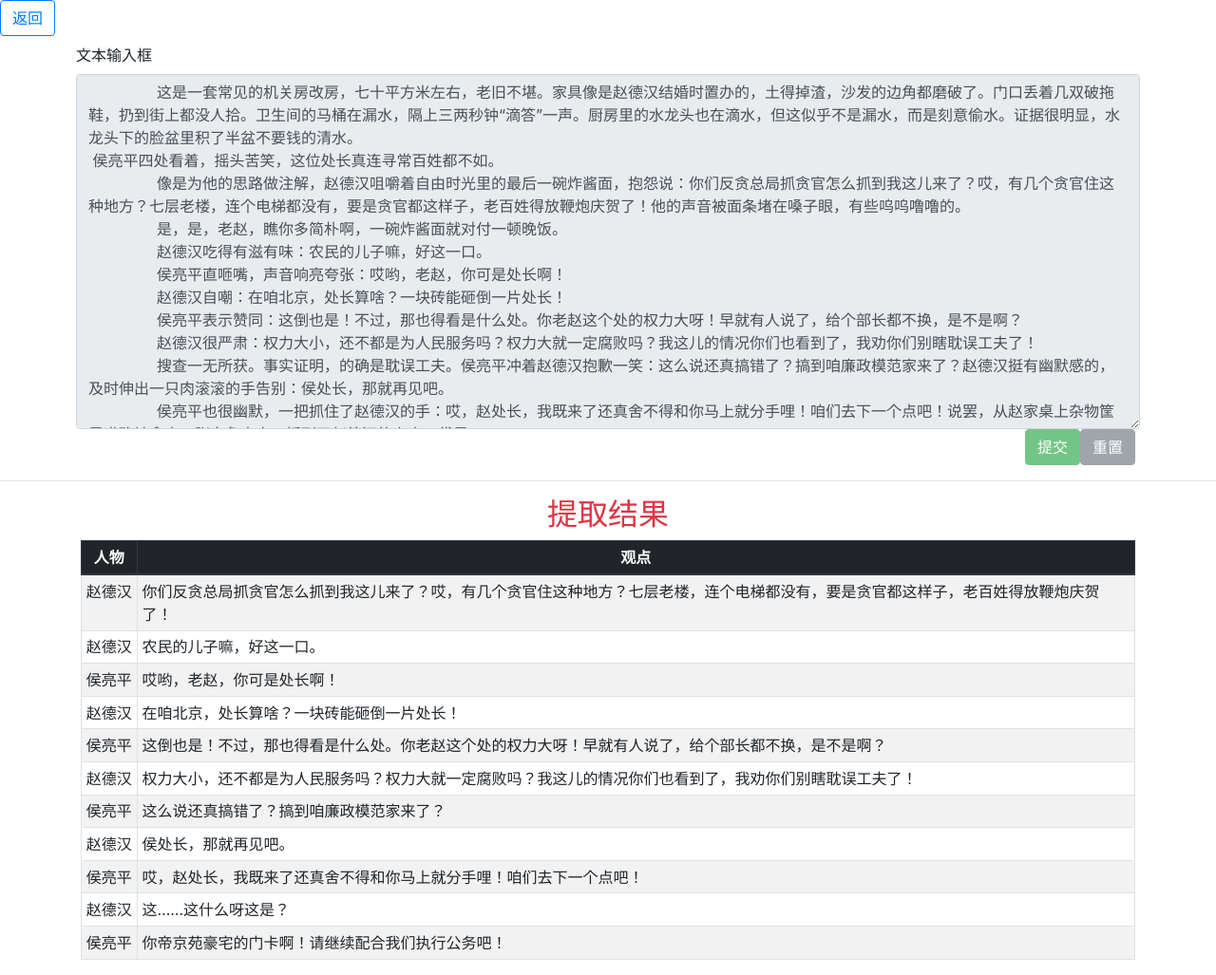
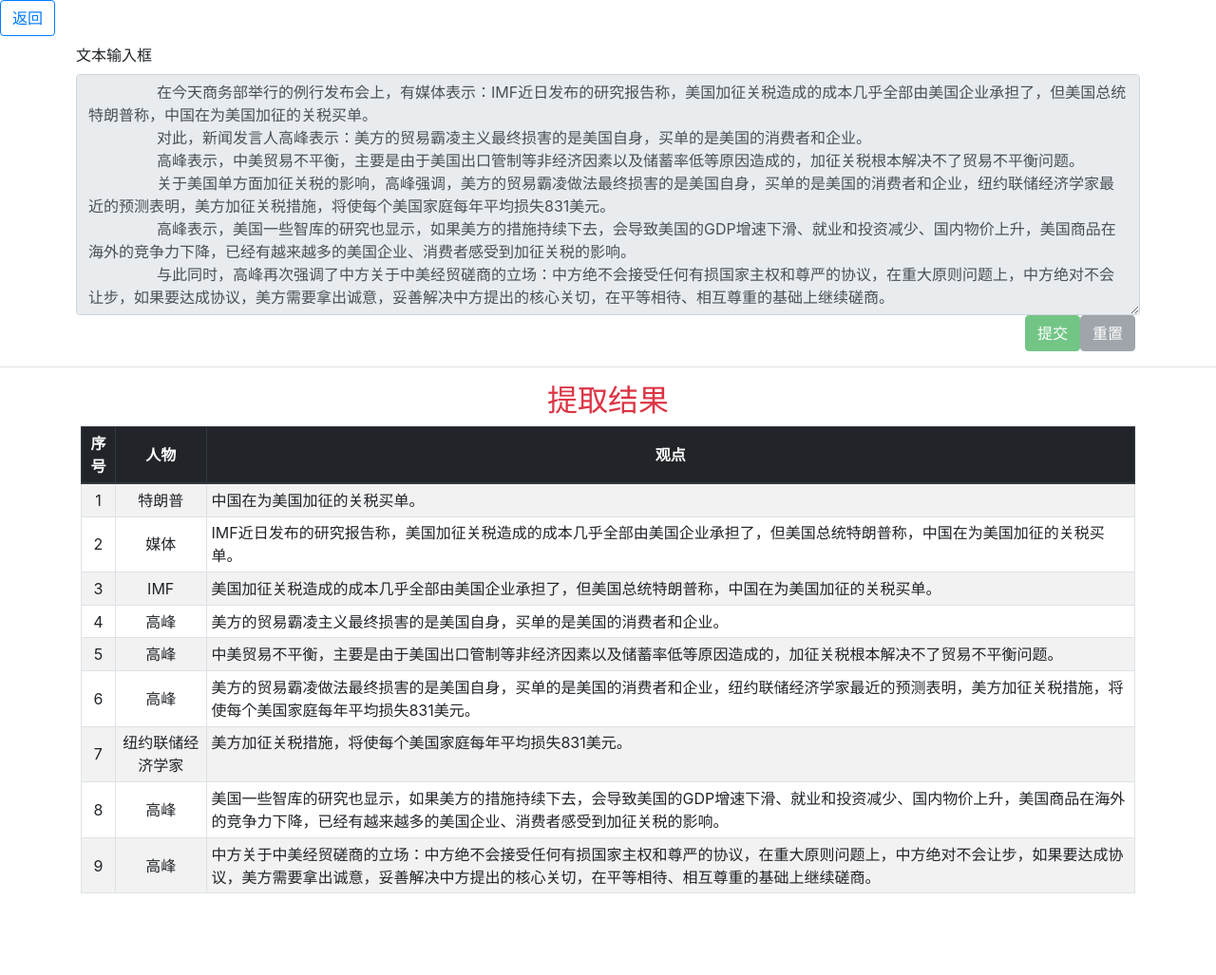
Before and after one commit to pchen12567/AI-For-NLP, a Python web app: template Week_05_Word2Vec/Project_01/templates/sample.html in a window 1280 px wide. Shown: the whole page at 95% size. After the commit the page ends 941 px from the top, so only its background shows below. Run offline with Jinja, Linux system fonts and the light colour scheme; the template is opened without the code that fills it, so the values that code supplies are empty; some libraries are stand-ins or nearby versions.

Commit message:
Update HTML files

```diff
--- a/Week_05_Word2Vec/Project_01/templates/index.html
+++ b/Week_05_Word2Vec/Project_01/templates/index.html
@@ -28,12 +28,14 @@
     <table class="table table-sm table-striped table-bordered table-hover" id="result">
         <thead class="thead-dark">
             <tr>
-                <th scope="col" class="text-center">人物</th>
-                <th scope="col" class="text-center">观点</th>
+                <th scope="col" rowspan=$rowspan style='vertical-align: middle;text-align: center;'>序号</th>
+                <th scope="col" rowspan=$rowspan style='vertical-align: middle;text-align: center;'>人物</th>
+                <th scope="col" rowspan=$rowspan style='vertical-align: middle;text-align: center;'>观点</th>
             </tr>
         </thead>
         <tbody>
             <tr>
+                <td>&nbsp;</td>
                 <td>&nbsp;</td>
                 <td>&nbsp;</td>
             </tr>
--- a/Week_05_Word2Vec/Project_01/templates/sample.html
+++ b/Week_05_Word2Vec/Project_01/templates/sample.html
@@ -11,21 +11,13 @@
     <form action="" name="input" method="post">
         <div class="form-row">
             <label for="content">文本输入框</label>
-            <textarea class="form-control" id="content" name="input_text" rows="15" readonly>
-                这是一套常见的机关房改房，七十平方米左右，老旧不堪。家具像是赵德汉结婚时置办的，土得掉渣，沙发的边角都磨破了。门口丢着几双破拖鞋，扔到街上都没人拾。卫生间的马桶在漏水，隔上三两秒钟“滴答”一声。厨房里的水龙头也在滴水，但这似乎不是漏水，而是刻意偷水。证据很明显，水龙头下的脸盆里积了半盆不要钱的清水。
- 侯亮平四处看着，摇头苦笑，这位处长真连寻常百姓都不如。
-                像是为他的思路做注解，赵德汉咀嚼着自由时光里的最后一碗炸酱面，抱怨说：你们反贪总局抓贪官怎么抓到我这儿来了？哎，有几个贪官住这种地方？七层老楼，连个电梯都没有，要是贪官都这样子，老百姓得放鞭炮庆贺了！他的声音被面条堵在嗓子眼，有些呜呜噜噜的。
-                是，是，老赵，瞧你多简朴啊，一碗炸酱面就对付一顿晚饭。
-                赵德汉吃得有滋有味：农民的儿子嘛，好这一口。
-                侯亮平直咂嘴，声音响亮夸张：哎哟，老赵，你可是处长啊！
-                赵德汉自嘲：在咱北京，处长算啥？一块砖能砸倒一片处长！
-                侯亮平表示赞同：这倒也是！不过，那也得看是什么处。你老赵这个处的权力大呀！早就有人说了，给个部长都不换，是不是啊？
-                赵德汉很严肃：权力大小，还不都是为人民服务吗？权力大就一定腐败吗？我这儿的情况你们也看到了，我劝你们别瞎耽误工夫了！
-                搜查一无所获。事实证明，的确是耽误工夫。侯亮平冲着赵德汉抱歉一笑：这么说还真搞错了？搞到咱廉政模范家来了？赵德汉挺有幽默感的，及时伸出一只肉滚滚的手告别：侯处长，那就再见吧。
-                侯亮平也很幽默，一把抓住了赵德汉的手：哎，赵处长，我既来了还真舍不得和你马上就分手哩！咱们去下一个点吧！说罢，从赵家桌上杂物筐里准确地拿出一张白色门卡，插到了赵德汉的上衣口袋里。
-                赵德汉慌了，忙把门卡往外掏：这……这什么呀这是？
-                你帝京苑豪宅的门卡啊！请继续配合我们执行公务吧！
-                赵德汉的幽默感瞬间消失，一下子软软瘫坐到地上……
+            <textarea class="form-control" id="content" name="input_text" rows="10" readonly>
+                在今天商务部举行的例行发布会上，有媒体表示：IMF近日发布的研究报告称，美国加征关税造成的成本几乎全部由美国企业承担了，但美国总统特朗普称，中国在为美国加征的关税买单。
+                对此，新闻发言人高峰表示：美方的贸易霸凌主义最终损害的是美国自身，买单的是美国的消费者和企业。
+                高峰表示，中美贸易不平衡，主要是由于美国出口管制等非经济因素以及储蓄率低等原因造成的，加征关税根本解决不了贸易不平衡问题。
+                关于美国单方面加征关税的影响，高峰强调，美方的贸易霸凌做法最终损害的是美国自身，买单的是美国的消费者和企业，纽约联储经济学家最近的预测表明，美方加征关税措施，将使每个美国家庭每年平均损失831美元。
+                高峰表示，美国一些智库的研究也显示，如果美方的措施持续下去，会导致美国的GDP增速下滑、就业和投资减少、国内物价上升，美国商品在海外的竞争力下降，已经有越来越多的美国企业、消费者感受到加征关税的影响。
+                与此同时，高峰再次强调了中方关于中美经贸磋商的立场：中方绝不会接受任何有损国家主权和尊严的协议，在重大原则问题上，中方绝对不会让步，如果要达成协议，美方需要拿出诚意，妥善解决中方提出的核心关切，在平等相待、相互尊重的基础上继续磋商。
             </textarea>
         </div>
         <div class="d-flex justify-content-end">
@@ -43,54 +35,56 @@
     <table class="table table-sm table-striped table-bordered table-hover" id="result">
         <thead class="thead-dark">
             <tr>
-            <th scope="col" class="text-center">人物</th>
-            <th scope="col" class="text-center">观点</th>
+                <th scope="col" rowspan=$rowspan style='vertical-align: middle;text-align: center;'>序号</th>
+                <th scope="col" rowspan=$rowspan style='vertical-align: middle;text-align: center;'>人物</th>
+                <th scope="col" rowspan=$rowspan style='vertical-align: middle;text-align: center;'>观点</th>
             </tr>
         </thead>
         <tbody>
             <tr>
-            <td class="text-center">赵德汉</td>
-            <td>你们反贪总局抓贪官怎么抓到我这儿来了？哎，有几个贪官住这种地方？七层老楼，连个电梯都没有，要是贪官都这样子，老百姓得放鞭炮庆贺了！</td>
+                <td rowspan=$rowspan style='vertical-align: middle;text-align: center;'>1</td>
+                <td rowspan=$rowspan style='vertical-align: middle;text-align: center;'>特朗普</td>
+                <td>中国在为美国加征的关税买单。</td>
             </tr>
             <tr>
-            <td class="text-center">赵德汉</td>
-            <td>农民的儿子嘛，好这一口。</td>
+                <td rowspan=$rowspan style='vertical-align: middle;text-align: center;'>2</td>
+                <td rowspan=$rowspan style='vertical-align: middle;text-align: center;'>媒体</td>
+                <td>IMF近日发布的研究报告称，美国加征关税造成的成本几乎全部由美国企业承担了，但美国总统特朗普称，中国在为美国加征的关税买单。</td>
             </tr>
             <tr>
-            <td class="text-center">侯亮平</td>
-            <td>哎哟，老赵，你可是处长啊！</td>
+                <td rowspan=$rowspan style='vertical-align: middle;text-align: center;'>3</td>
+                <td rowspan=$rowspan style='vertical-align: middle;text-align: center;'>IMF</td>
+                <td>美国加征关税造成的成本几乎全部由美国企业承担了，但美国总统特朗普称，中国在为美国加征的关税买单。</td>
             </tr>
             <tr>
-            <td class="text-center">赵德汉</td>
-            <td>在咱北京，处长算啥？一块砖能砸倒一片处长！</td>
+                <td rowspan=$rowspan style='vertical-align: middle;text-align: center;'>4</td>
+                <td rowspan=$rowspan style='vertical-align: middle;text-align: center;'>高峰</td>
+                <td>美方的贸易霸凌主义最终损害的是美国自身，买单的是美国的消费者和企业。</td>
             </tr>
             <tr>
-            <td class="text-center">侯亮平</td>
-            <td>这倒也是！不过，那也得看是什么处。你老赵这个处的权力大呀！早就有人说了，给个部长都不换，是不是啊？</td>
+                <td rowspan=$rowspan style='vertical-align: middle;text-align: center;'>5</td>
+                <td rowspan=$rowspan style='vertical-align: middle;text-align: center;'>高峰</td>
+                <td>中美贸易不平衡，主要是由于美国出口管制等非经济因素以及储蓄率低等原因造成的，加征关税根本解决不了贸易不平衡问题。</td>
             </tr>
             <tr>
-            <td class="text-center">赵德汉</td>
-            <td>权力大小，还不都是为人民服务吗？权力大就一定腐败吗？我这儿的情况你们也看到了，我劝你们别瞎耽误工夫了！</td>
+                <td rowspan=$rowspan style='vertical-align: middle;text-align: center;'>6</td>
+                <td rowspan=$rowspan style='vertical-align: middle;text-align: center;'>高峰</td>
+                <td>美方的贸易霸凌做法最终损害的是美国自身，买单的是美国的消费者和企业，纽约联储经济学家最近的预测表明，美方加征关税措施，将使每个美国家庭每年平均损失831美元。</td>
             </tr>
             <tr>
-            <td class="text-center">侯亮平</td>
-            <td>这么说还真搞错了？搞到咱廉政模范家来了？</td>
+                <td rowspan=$rowspan style='vertical-align: middle;text-align: center;'>7</td>
+                <td rowspan=$rowspan style='vertical-align: middle;text-align: center;'>纽约联储经济学家</td>
+                <td>美方加征关税措施，将使每个美国家庭每年平均损失831美元。</td>
             </tr>
             <tr>
-            <td class="text-center">赵德汉</td>
-            <td>侯处长，那就再见吧。</td>
+                <td rowspan=$rowspan style='vertical-align: middle;text-align: center;'>8</td>
+                <td rowspan=$rowspan style='vertical-align: middle;text-align: center;'>高峰</td>
+                <td>美国一些智库的研究也显示，如果美方的措施持续下去，会导致美国的GDP增速下滑、就业和投资减少、国内物价上升，美国商品在海外的竞争力下降，已经有越来越多的美国企业、消费者感受到加征关税的影响。</td>
             </tr>
-        <tr>
-            <td class="text-center">侯亮平</td>
-            <td>哎，赵处长，我既来了还真舍不得和你马上就分手哩！咱们去下一个点吧！</td>
-        </tr>
-        <tr>
-            <td class="text-center">赵德汉</td>
-            <td>这……这什么呀这是？</td>
-        </tr>
-        <tr>
-            <td class="text-center">侯亮平</td>
-            <td>你帝京苑豪宅的门卡啊！请继续配合我们执行公务吧！</td>
+            <tr >
+                <td rowspan=$rowspan style='vertical-align: middle;text-align: center;'>9</td>
+                <td rowspan=$rowspan style='vertical-align: middle;text-align: center;'>高峰</td>
+                <td>中方关于中美经贸磋商的立场：中方绝不会接受任何有损国家主权和尊严的协议，在重大原则问题上，中方绝对不会让步，如果要达成协议，美方需要拿出诚意，妥善解决中方提出的核心关切，在平等相待、相互尊重的基础上继续磋商。</td>
             </tr>
 
 
```
Lines whose indentation alone changed are shown as unchanged.
